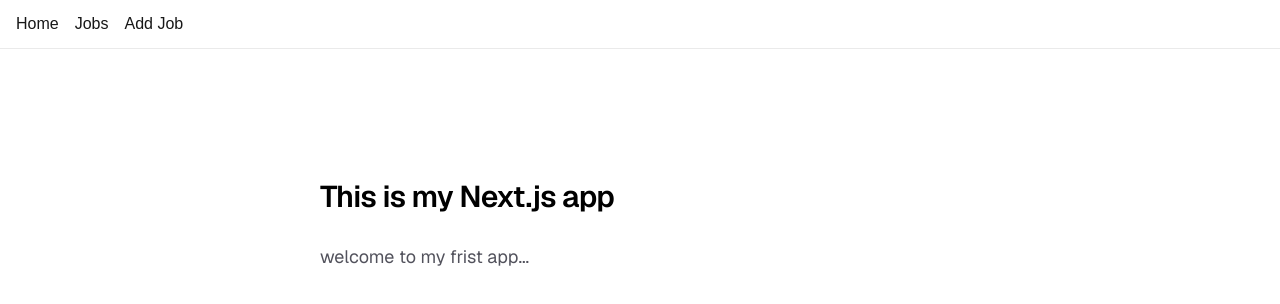
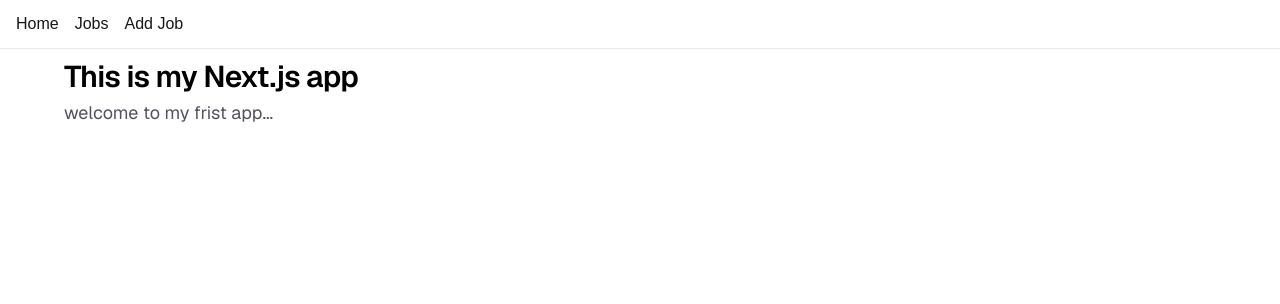
Before and after one commit to W0509891/next-js, a Next.js app: page / in a window 1280 px wide. Shown: the top 304 px of the page. Built offline with nearby package versions, Linux system fonts and the light colour scheme.

Commit message:
layout redesign

```diff
--- a/src/app/layout.js
+++ b/src/app/layout.js
@@ -30,8 +30,8 @@ export default function RootLayout({children}) {
             <Navbar/>
         </header>
         <div className="flex min-h-screen items-center justify-center font-sans bg-[--background]">
-            <main className="flex min-h-screen w-full max-w-3xl flex-col items-center justify-between py-32 px-16  sm:items-start">
-                <div className="flex flex-col items-center gap-6 text-center sm:items-start sm:text-left">
+            <main className="min-h-screen w-full py-2 px-16">
+                <div className="w-full items-center gap-6 text-center sm:items-start sm:text-left">
                     {children}
                 </div>
             </main>
```
